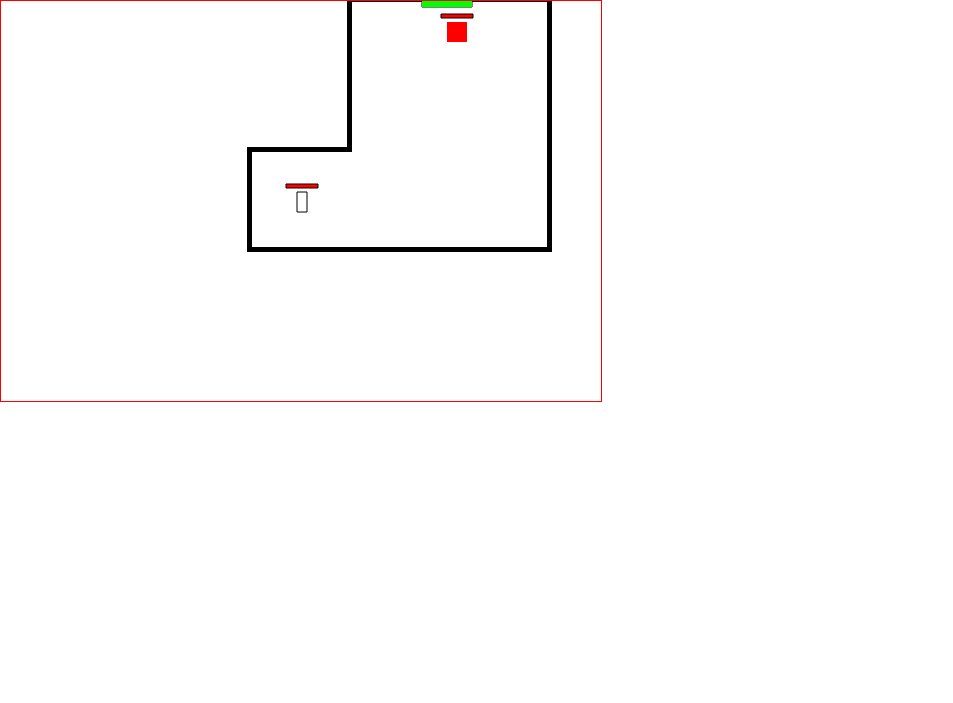
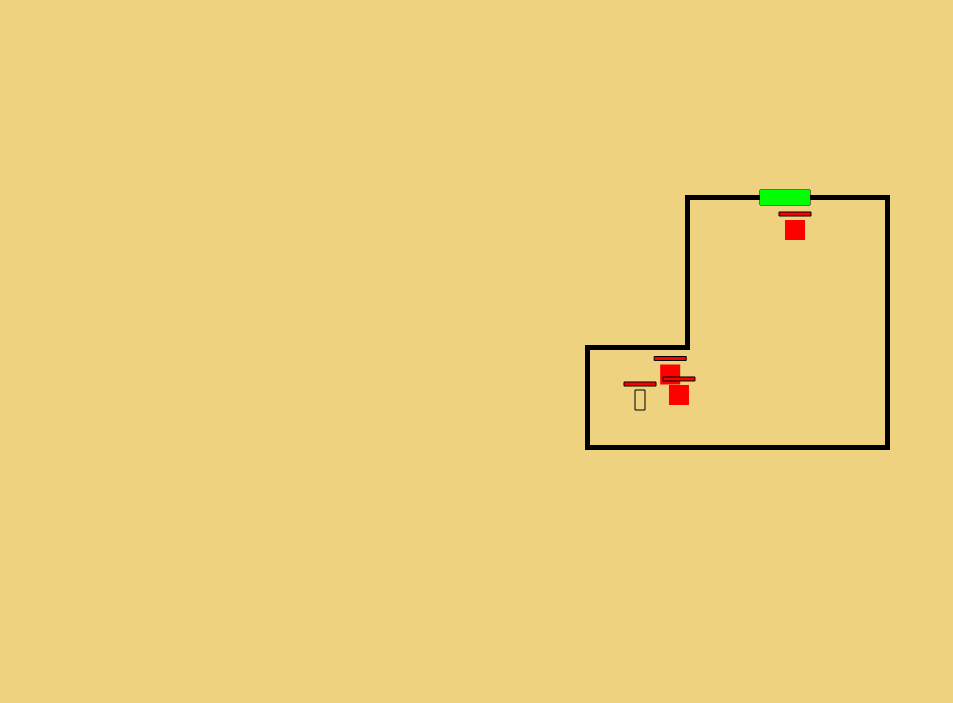
Before and after one commit to sercanpaspal/js13kgames2022, a website: page index.html in a window 1280 px wide. Shown: the whole page, without its empty margins (0-953 px from the left). Drawn offline with Linux system fonts and the light colour scheme.

Commit message:
feat: canvas centered & interaction with enemies

```diff
--- a/game.js
+++ b/game.js
@@ -7,8 +7,8 @@ let NODES = [];
 let MOUSE = { x: 0, y: 0 }
 window.addEventListener('keydown', e => INPUTS[e.key] = true);
 window.addEventListener('keyup', e => INPUTS[e.key] = false);
-window.addEventListener('mousedown', e => INPUTS["MouseDown"] = true);
-window.addEventListener('mouseup', e => INPUTS["MouseDown"] = false);
+window.addEventListener('mousedown', () => INPUTS["MouseDown"] = true);
+window.addEventListener('mouseup', () => INPUTS["MouseDown"] = false);
 canvas.addEventListener('mousemove', e => MOUSE = { x: e.clientX, y: e.clientY });
 
 const isUp = () => INPUTS['w'] || INPUTS['W'] || INPUTS['ArrowUp'];
@@ -40,23 +40,21 @@ function drawRoom(room) {
   player.pos.x = startPoint[0];
   player.pos.y = startPoint[1];
 
-  NODES = [player, ...mappedWalls, new Door(...door), ...nodes];
+  NODES = [player, ...mappedWalls, new Door(...door), ...nodes.map(n => n())];
 }
 
 function isColl(n1, n2){
-  var l1 = n1.pos.x;
-  var t1 = n1.pos.y;
-  var r1 = l1 + n1.w;
-  var b1 = t1 + n1.h;
+  const l1 = n1.pos.x;
+  const t1 = n1.pos.y;
+  const r1 = l1 + n1.w;
+  const b1 = t1 + n1.h;
 
-  var l2 = n2.pos.x;
-  var t2 = n2.pos.y;
-  var r2 = l2 + n2.w;
-  var b2 = t2 + n2.h;
+  const l2 = n2.pos.x;
+  const t2 = n2.pos.y;
+  const r2 = l2 + n2.w;
+  const b2 = t2 + n2.h;
 
-  if (b1 < t2 || t1 > b2 || r1 < l2 || l1 > r2)
-    return false;
-  return true;
+  return !(b1 < t2 || t1 > b2 || r1 < l2 || l1 > r2);
 }
 
 function getDistance(pos1, pos2){
@@ -81,15 +79,15 @@ function createRect(x, y, w, h) {
 const calculateCollision = node => {
   for(let i = 0;i < NODES.length;i++){
     let otherNode = NODES[i];
-    if(node.constructor.name!==otherNode.constructor.name && otherNode.collidable){
+    if(node!==otherNode && otherNode.collidable){
       isColl(node, otherNode) ? node.onCollision(otherNode) : node.onCollisionExit(otherNode);
     }
   }
 }
 
 const getMousePos = () => ({
-  x: MOUSE.x - player.getCanvasPos().x,
-  y: MOUSE.y - player.getCanvasPos().y
+  x: MOUSE.x - window.innerWidth / 2,
+  y: MOUSE.y - window.innerHeight / 2
 })
 
 class Node {
@@ -148,7 +146,7 @@ class X extends Node {
   }
 
   onCollision(node) {
-    if (node instanceof Wall){
+    if (node instanceof Wall || node instanceof X){
       const x = this.pos.x;
       this.pos.x = this.beforePosition.x;
       if (isColl(this, node)) {
@@ -184,10 +182,17 @@ class Monster extends X {
     const angle = getAngle(player.getCenterPos(), this.getCenterPos());
     const distance = getDistance(player.getCenterPos(), this.getCenterPos());
 
-    if (distance < (player.h + 5) || distance > 200) return
+    if (distance > 200) return;
 
-    this.pos.x += Math.cos(angle/180*Math.PI) * this.speed;
-    this.pos.y += Math.sin(angle/180*Math.PI) * this.speed;
+    let direction = 0;
+    if (distance < 35) {
+      direction = player.speed * -1;
+    } else if (distance > 40) {
+      direction = 1
+    }
+
+    this.pos.x += Math.cos(angle/180*Math.PI) * this.speed * direction;
+    this.pos.y += Math.sin(angle/180*Math.PI) * this.speed * direction;
   }
 
   render() {
@@ -213,7 +218,7 @@ class Magic extends Node {
     this.sin = Math.sin(this.angle/180*Math.PI);
 
     if (this.isGuide) {
-      this.angle = getAngle(player.getCenterPos(), getMousePos());
+      this.angle = getAngle({ x: 0, y: 0 }, getMousePos());
       this.pos.x = player.pos.x + player.w / 2;
       this.pos.y = player.pos.y + player.h / 2;
     } else {
@@ -323,7 +328,9 @@ const SampleRoom = {
   door: [-25, -105, 50, 15],
   startPoint: [-150, 95],
   nodes: [
-    new Monster(0, -75)
+    () => new Monster(0, -75),
+    () => new Monster(0, 0),
+    () => new Monster(0, 75),
   ]
 };
 
@@ -332,7 +339,7 @@ player = new Player();
 drawRoom(SampleRoom);
 
 const loop = () => {
-  ctx.clearRect(0, 0, canvas.offsetWidth, canvas.offsetHeight);
+  ctx.clearRect(0, 0, canvas.clientWidth, canvas.clientHeight);
   for(let i = 0;i < NODES.length;i++){
     const node = NODES[i];
     node.update();
--- a/index.html
+++ b/index.html
@@ -4,13 +4,21 @@
     <meta charset="UTF-8">
     <title>13KB Game Challange</title>
     <style>
-        canvas {
-            border: 1px solid red;
+        html, body {
+            margin: 0;
+            padding: 0;
+            height: 100%;
+        }
+        body {
+            display: flex;
+            align-items: center;
+            justify-content: center;
+            background: #EED27FFF;
         }
     </style>
 </head>
-<body style="margin: 0">
-    <canvas id="game" width="600" height="400" />
+<body>
+    <canvas id="game" width="800" height="600"></canvas>
     <script src="game.js"></script>
 </body>
 </html>
```
